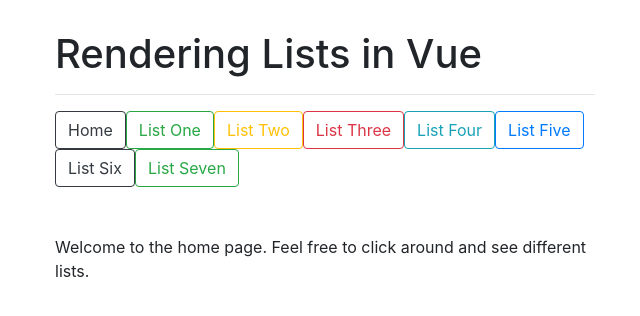
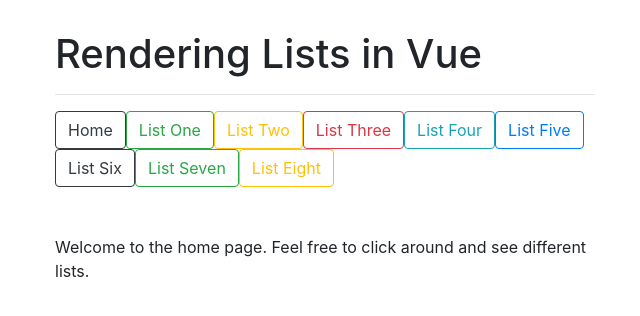
Before and after one commit to dstearle/vue-list-rendering, a Vue app: page / in a window 1280 px wide. Shown: the top 316 px of the page, without its empty margins (30-670 px from the left). Built offline with nearby package versions, Linux system fonts and the light colour scheme.

Commit message:
Added routing for new ListEight

```diff
--- a/src/components/Header.vue
+++ b/src/components/Header.vue
@@ -19,6 +19,8 @@
 
         <router-link to="/listSeven" tag="li"><button type="button" class="btn btn-outline-success">List Seven</button></router-link>
 
+        <router-link to="/listEight" tag="li"><button type="button" class="btn btn-outline-warning">List Eight</button></router-link>
+
     </ul>
 
 </template>
--- a/src/routes.js
+++ b/src/routes.js
@@ -9,7 +9,7 @@ import ListFour from './components/lists/ListFour.vue';
 import ListFive from './components/lists/ListFive.vue';
 import ListSix from './components/lists/ListSix.vue';
 import ListSeven from './components/lists/listSeven/ListSeven.vue';
-
+import ListEight from './components/lists/ListEight.vue';
 
 export const routes = [
 
@@ -32,4 +32,6 @@ export const routes = [
 
     { path: '/listSeven', component: ListSeven},
 
+    { path: '/listEight', component: ListEight},
+
 ];
```
